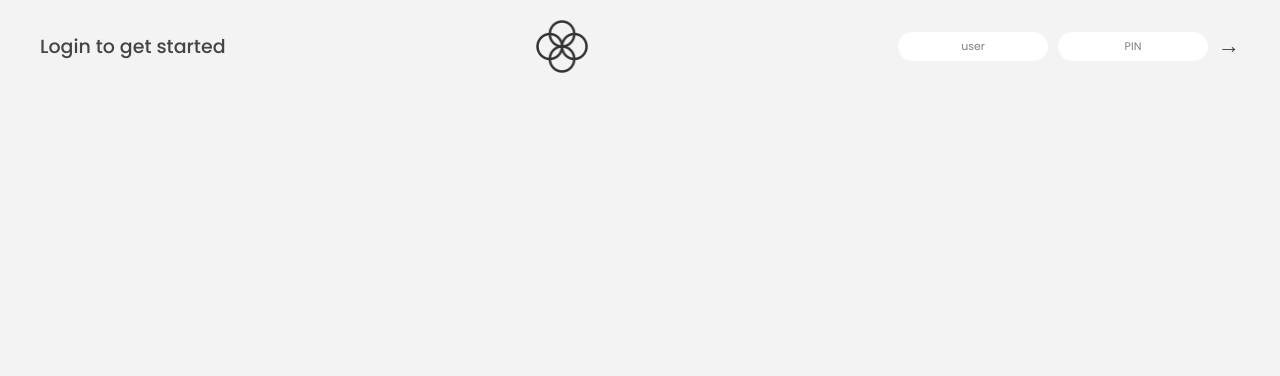
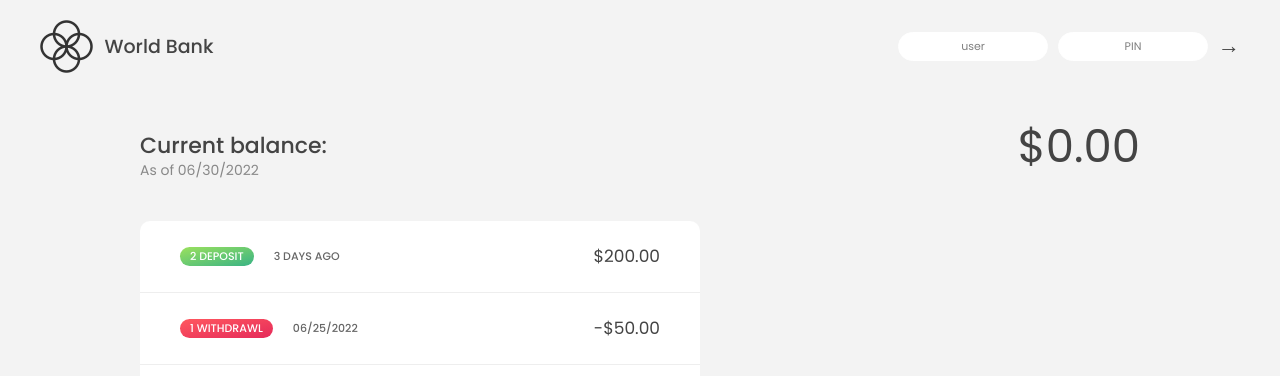
Before and after one commit to jstonedev/global-bank, a plain HTML site: page index.html in a window 1280 px wide. Drawn offline with Linux system fonts and the light colour scheme.

Commit message:
create, style balance & movements

```diff
--- a/index.html
+++ b/index.html
@@ -17,8 +17,10 @@
   <body>
     <!-- TOP NAVIGATION  -->
     <nav>
-      <p class="welcome">Login to get started</p>
-      <img src="logo.png" alt="Logo" class="logo" />
+      <div class="logo__container">
+        <img src="logo.png" alt="Logo" class="logo" />
+        <p class="welcome">World Bank</p>
+      </div>
       <form class="login">
         <input
           type="text"
@@ -35,6 +37,35 @@
       </form>
     </nav>
 
+    <main class="app">
+      <!-- BALANCE  -->
+      <div class="balance">
+        <div>
+          <p class="balance__label">Current balance:</p>
+          <p class="balance__date">
+            As of <span class="date">06/30/2022</span>
+          </p>
+        </div>
+        <p class="balance__value">$0.00</p>
+      </div>
+
+      <!-- MOVEMENTS  -->
+      <div class="movements">
+        <div class="movements__row">
+          <div class="movements__type movements__type--deposit">2 deposit</div>
+          <div class="movements__date">3 days ago</div>
+          <div class="movements__value">$200.00</div>
+        </div>
+        <div class="movements__row">
+          <div class="movements__type movements__type--withdrawl">
+            1 withdrawl
+          </div>
+          <div class="movements__date">06/25/2022</div>
+          <div class="movements__value">-$50.00</div>
+        </div>
+      </div>
+    </main>
+
     <script src="script.js"></script>
   </body>
 </html>
--- a/style.css
+++ b/style.css
@@ -24,12 +24,19 @@ nav {
   padding: 0 2rem;
 }
 
+.logo__container {
+  display: flex;
+  align-items: center;
+}
+
 .welcome {
-  display: none;
+  font-size: 1.9rem;
+  font-weight: 500;
 }
 
 .logo {
   height: 5.25rem;
+  margin-right: 1.2rem;
 }
 
 .login {
@@ -74,19 +81,85 @@ nav {
   color: #9f9f9f;
 }
 
-/* Medium devices (landscape tablets, 768px and up) */
-@media only screen and (min-width: 768px) {
-  .welcome {
-    display: block;
-    font-size: 1.9rem;
-    font-weight: 500;
-  }
+/* MAIN  */
+.app {
+  position: relative;
+  max-width: 100rem;
+  margin: 4rem auto;
+  display: grid;
+  grid-template-columns: 4fr 3fr;
+  grid-template-rows: auto repeat(3, 15rem) auto;
+  gap: 2rem;
+
+  /* opacity: 0; */
+  transition: all 1s;
 }
 
-/* Large devices (laptops/desktops, 992px and up) */
-/* @media only screen and (min-width: 992px) {
-} */
+.balance {
+  grid-column: 1 / span 2;
+  display: flex;
+  align-items: flex-end;
+  justify-content: space-between;
+  margin-bottom: 2rem;
+}
 
-/* Extra large devices (large laptops and desktops, 1200px and up) */
-/* @media only screen and (min-width: 1200px) {
-} */
+.balance__label {
+  font-size: 2.2rem;
+  font-weight: 500;
+  margin-bottom: -0.2rem;
+}
+
+.balance__date {
+  font-size: 1.4rem;
+  color: #888;
+}
+
+.balance__value {
+  font-size: 4.5rem;
+  font-weight: 400;
+}
+
+/* MOVEMENTS */
+.movements {
+  grid-row: 2 / span 3;
+  background-color: #fff;
+  border-radius: 1rem;
+  overflow: scroll;
+}
+
+.movements__row {
+  padding: 2.25rem 4rem;
+  display: flex;
+  align-items: center;
+  border-bottom: 1px solid #eee;
+}
+
+.movements__type {
+  font-size: 1.1rem;
+  text-transform: uppercase;
+  font-weight: 500;
+  color: #fff;
+  padding: 0.1rem 1rem;
+  border-radius: 10rem;
+  margin-right: 2rem;
+}
+
+.movements__date {
+  font-size: 1.1rem;
+  text-transform: uppercase;
+  font-weight: 500;
+  color: #666;
+}
+
+.movements__type--deposit {
+  background-image: linear-gradient(to top left, #39b385, #9be15d);
+}
+
+.movements__type--withdrawl {
+  background-image: linear-gradient(to top left, #e52a5a, #ff585f);
+}
+
+.movements__value {
+  font-size: 1.7rem;
+  margin-left: auto;
+}
```
